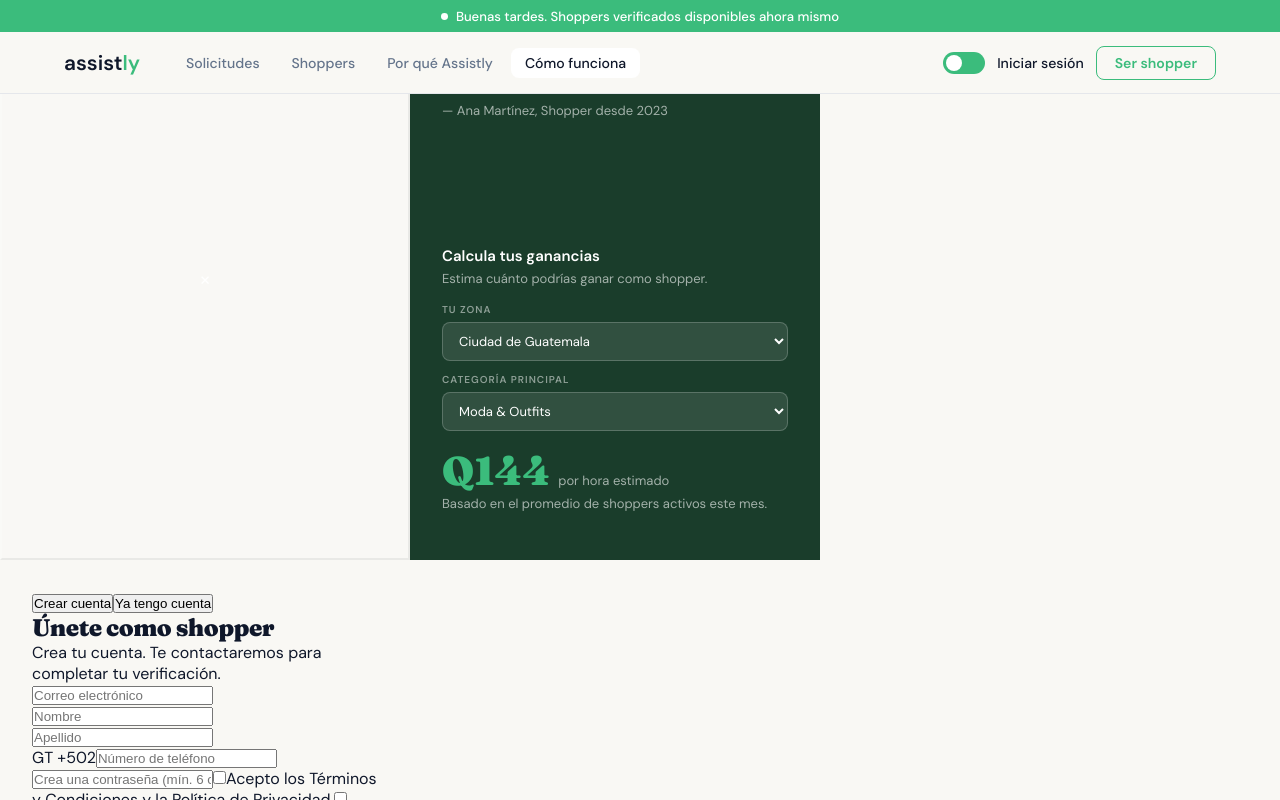
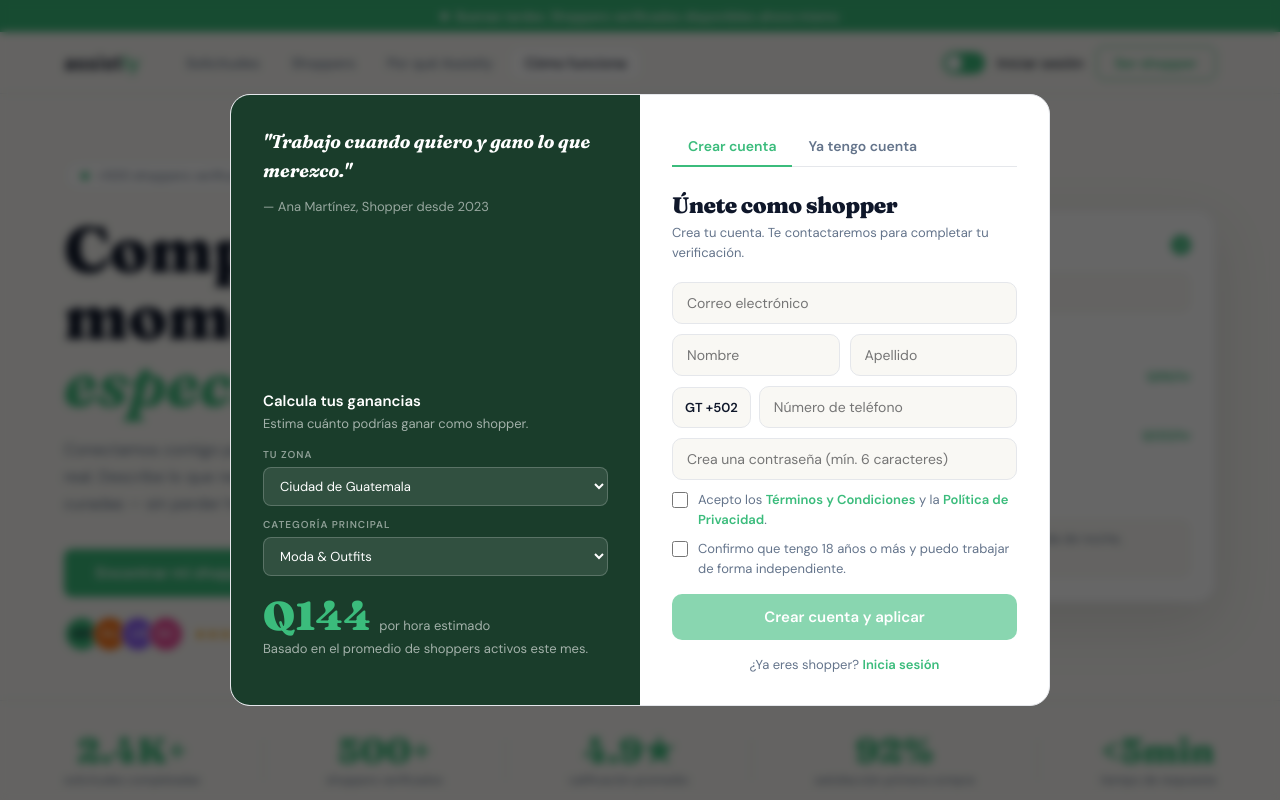
Before and after one commit to MishelleMol/ASSISTLY_APP, an Angular app in the folder ASSISTLY_OFFICIAL_APP/FRONTEND/assistly-angular/: page / in a window 1280 px wide. Both pictures are taken after a click on the button "Ser shopper". Shown: the top 800 px of the page. Built offline with nearby package versions, Linux system fonts and the light colour scheme; no server answers.

Commit message:
CSS PROBLEM CORRECTION

```diff
--- a/ASSISTLY_OFFICIAL_APP/FRONTEND/assistly-angular/src/app/components/auth-modal/auth-modal.css
+++ b/ASSISTLY_OFFICIAL_APP/FRONTEND/assistly-angular/src/app/components/auth-modal/auth-modal.css
@@ -1,43 +1,105 @@
+/* ── OVERLAY ─────────────────────────────────────── */
+.modal-overlay {
+  position: fixed;
+  inset: 0;
+  background: rgba(0,0,0,0.6);
+  z-index: 200;
+  display: flex;
+  align-items: center;
+  justify-content: center;
+  padding: 1rem;
+  backdrop-filter: blur(4px);
+}
+
+/* ── CAJA BASE ───────────────────────────────────── */
+.modal-box {
+  background: var(--surface);
+  border: 1px solid var(--border);
+  border-radius: 20px;
+  position: relative;
+  animation: modalIn 0.25s ease;
+  overflow: hidden;
+}
+
+@keyframes modalIn {
+  from { opacity: 0; transform: translateY(16px) scale(0.97); }
+  to   { opacity: 1; transform: none; }
+}
+
 /* ── MODAL SIMPLE (login) ────────────────────────── */
 .modal-box--simple {
+  width: 100%;
   max-width: 420px;
+  padding: 2rem;
 }
 
-/* ── MODAL WIDE (shopper - dos paneles) ──────────── */
+/* ── MODAL WIDE (shopper) ────────────────────────── */
 .modal-box--wide {
+  width: 100%;
   max-width: 820px;
+  max-height: 90vh;
   display: grid;
   grid-template-columns: 1fr 1fr;
   padding: 0;
-  overflow: hidden;
 }
 
-/* Panel izquierdo verde */
+/* ── BOTÓN CERRAR ────────────────────────────────── */
+.modal-close {
+  position: absolute;
+  top: 1rem; right: 1rem;
+  background: var(--bg);
+  border: 1px solid var(--border);
+  border-radius: 50%;
+  width: 32px; height: 32px;
+  cursor: pointer;
+  font-size: 14px;
+  color: var(--muted);
+  display: flex;
+  align-items: center;
+  justify-content: center;
+  transition: all 0.2s;
+  z-index: 10;
+}
+.modal-close:hover {
+  color: var(--text);
+  border-color: var(--text);
+}
+
+.modal-close--dark {
+  background: rgba(255,255,255,0.15);
+  border-color: rgba(255,255,255,0.2);
+  color: #fff;
+}
+.modal-close--dark:hover {
+  background: rgba(255,255,255,0.25);
+  border-color: #fff;
+  color: #fff;
+}
+
+/* ── PANEL IZQUIERDO VERDE ───────────────────────── */
 .modal-left {
   background: #1a3d2b;
   padding: 2rem;
   display: flex;
   flex-direction: column;
   justify-content: space-between;
-  min-height: 560px;
+  min-height: 500px;
 }
 
-.modal-left-top {
-  margin-bottom: 2rem;
-}
+.modal-left-top { margin-bottom: 2rem; }
 
 .modal-quote {
   font-family: 'Fraunces', serif;
-  font-size: 1.2rem;
+  font-size: 1.15rem;
   font-style: italic;
   color: #fff;
-  line-height: 1.5;
+  line-height: 1.6;
   margin-bottom: 0.75rem;
 }
 
 .modal-quote-author {
   font-size: 13px;
-  color: rgba(255,255,255,0.6);
+  color: rgba(255,255,255,0.55);
   margin: 0;
 }
 
@@ -49,7 +111,6 @@
   color: #fff;
   margin-bottom: 4px;
 }
-
 .modal-calculator > p {
   font-size: 13px;
   color: rgba(255,255,255,0.6);
@@ -106,28 +167,182 @@
   margin-top: 4px;
 }
 
-/* Panel derecho */
+/* ── PANEL DERECHO ───────────────────────────────── */
 .modal-right {
   padding: 2rem;
   overflow-y: auto;
   max-height: 90vh;
+  display: flex;
+  flex-direction: column;
 }
 
-/* Botón cerrar en modal wide */
-.modal-close--dark {
-  background: rgba(255,255,255,0.1);
-  border-color: rgba(255,255,255,0.2);
-  color: #fff;
-  z-index: 10;
-}
-.modal-close--dark:hover {
-  background: rgba(255,255,255,0.2);
-  border-color: #fff;
-  color: #fff;
+/* ── TABS ────────────────────────────────────────── */
+.modal-tabs {
+  display: flex;
+  border-bottom: 1px solid var(--border);
+  margin-bottom: 1.5rem;
 }
 
-/* Responsive */
-@media (max-width: 680px) {
+.modal-tab {
+  background: none;
+  border: none;
+  border-bottom: 2px solid transparent;
+  padding: 10px 16px;
+  font-size: 14px;
+  font-weight: 600;
+  color: var(--muted);
+  cursor: pointer;
+  margin-bottom: -1px;
+  transition: all 0.2s;
+  font-family: 'DM Sans', sans-serif;
+}
+.modal-tab.active {
+  color: var(--green);
+  border-bottom-color: var(--green);
+}
+
+/* ── TÍTULOS ─────────────────────────────────────── */
+.modal-title {
+  font-size: 1.4rem;
+  font-weight: 900;
+  color: var(--text);
+  margin-bottom: 4px;
+}
+.modal-sub {
+  font-size: 13px;
+  color: var(--muted);
+  margin-bottom: 1.25rem;
+  line-height: 1.5;
+}
+
+/* ── INPUTS ──────────────────────────────────────── */
+.m-input {
+  display: block;
+  width: 100%;
+  background: var(--bg);
+  border: 1.5px solid var(--border);
+  color: var(--text);
+  border-radius: 10px;
+  padding: 11px 14px;
+  font-size: 14px;
+  outline: none;
+  transition: border 0.2s;
+  margin-bottom: 10px;
+  box-sizing: border-box;
+  font-family: 'DM Sans', sans-serif;
+}
+.m-input:focus {
+  border-color: var(--green);
+  box-shadow: 0 0 0 3px rgba(59,188,124,0.1);
+}
+
+/* Fila de dos inputs */
+.m-row {
+  display: grid;
+  grid-template-columns: 1fr 1fr;
+  gap: 10px;
+  margin-bottom: 10px;
+}
+.m-row .m-input { margin-bottom: 0; }
+
+/* Teléfono */
+.m-phone {
+  display: flex;
+  gap: 8px;
+  margin-bottom: 10px;
+  align-items: center;
+}
+.m-phone-code {
+  background: var(--bg);
+  border: 1.5px solid var(--border);
+  border-radius: 10px;
+  padding: 11px 12px;
+  font-size: 13px;
+  font-weight: 600;
+  color: var(--text);
+  white-space: nowrap;
+  flex-shrink: 0;
+}
+.m-input--phone {
+  flex: 1;
+  margin-bottom: 0;
+}
+
+/* ── CHECKBOXES ──────────────────────────────────── */
+.m-check {
+  display: flex;
+  align-items: flex-start;
+  gap: 10px;
+  margin-bottom: 10px;
+  cursor: pointer;
+}
+.m-check input[type="checkbox"] {
+  width: 16px; height: 16px;
+  margin-top: 2px;
+  accent-color: var(--green);
+  flex-shrink: 0;
+  cursor: pointer;
+}
+.m-check span {
+  font-size: 13px;
+  color: var(--muted);
+  line-height: 1.5;
+}
+
+/* ── LINKS ───────────────────────────────────────── */
+.m-link {
+  color: var(--green);
+  text-decoration: none;
+  font-weight: 600;
+}
+.m-link:hover { text-decoration: underline; }
+
+/* ── ERROR ───────────────────────────────────────── */
+.m-error {
+  font-size: 12px;
+  color: #ef4444;
+  margin-bottom: 8px;
+}
+
+/* ── BOTÓN PRINCIPAL ─────────────────────────────── */
+.m-btn-primary {
+  width: 100%;
+  background: var(--green);
+  color: #fff;
+  border: none;
+  border-radius: 10px;
+  padding: 13px;
+  font-size: 15px;
+  font-weight: 700;
+  cursor: pointer;
+  transition: background 0.2s;
+  margin-top: 6px;
+  font-family: 'DM Sans', sans-serif;
+}
+.m-btn-primary:hover:not(:disabled) { background: var(--green-dark); }
+.m-btn-primary:disabled { opacity: 0.6; cursor: not-allowed; }
+
+/* ── PIE DEL MODAL ───────────────────────────────── */
+.m-footer-text {
+  text-align: center;
+  font-size: 13px;
+  color: var(--muted);
+  margin-top: 1rem;
+}
+.m-link-btn {
+  background: none;
+  border: none;
+  color: var(--green);
+  font-weight: 600;
+  cursor: pointer;
+  font-size: 13px;
+  font-family: 'DM Sans', sans-serif;
+  padding: 0;
+}
+.m-link-btn:hover { text-decoration: underline; }
+
+/* ── RESPONSIVE ──────────────────────────────────── */
+@media (max-width: 700px) {
   .modal-box--wide {
     grid-template-columns: 1fr;
     max-width: 480px;
```
